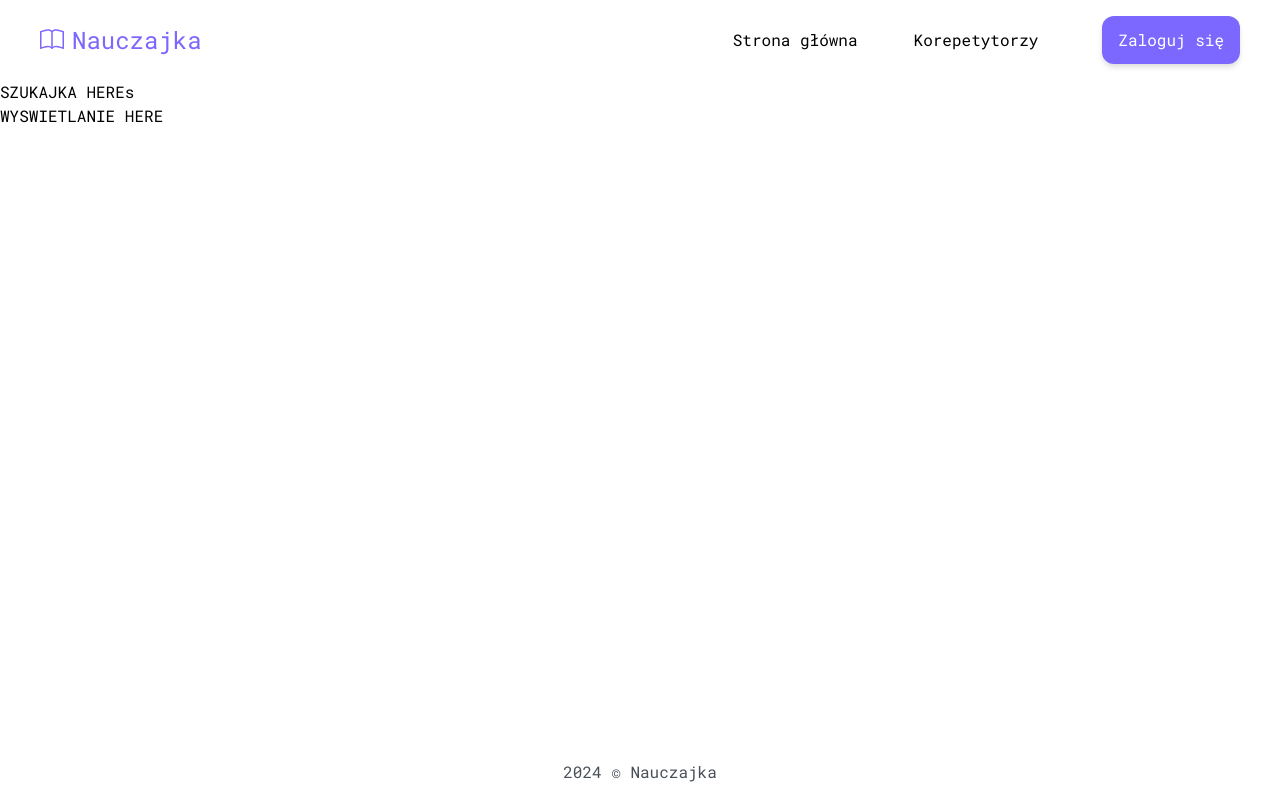
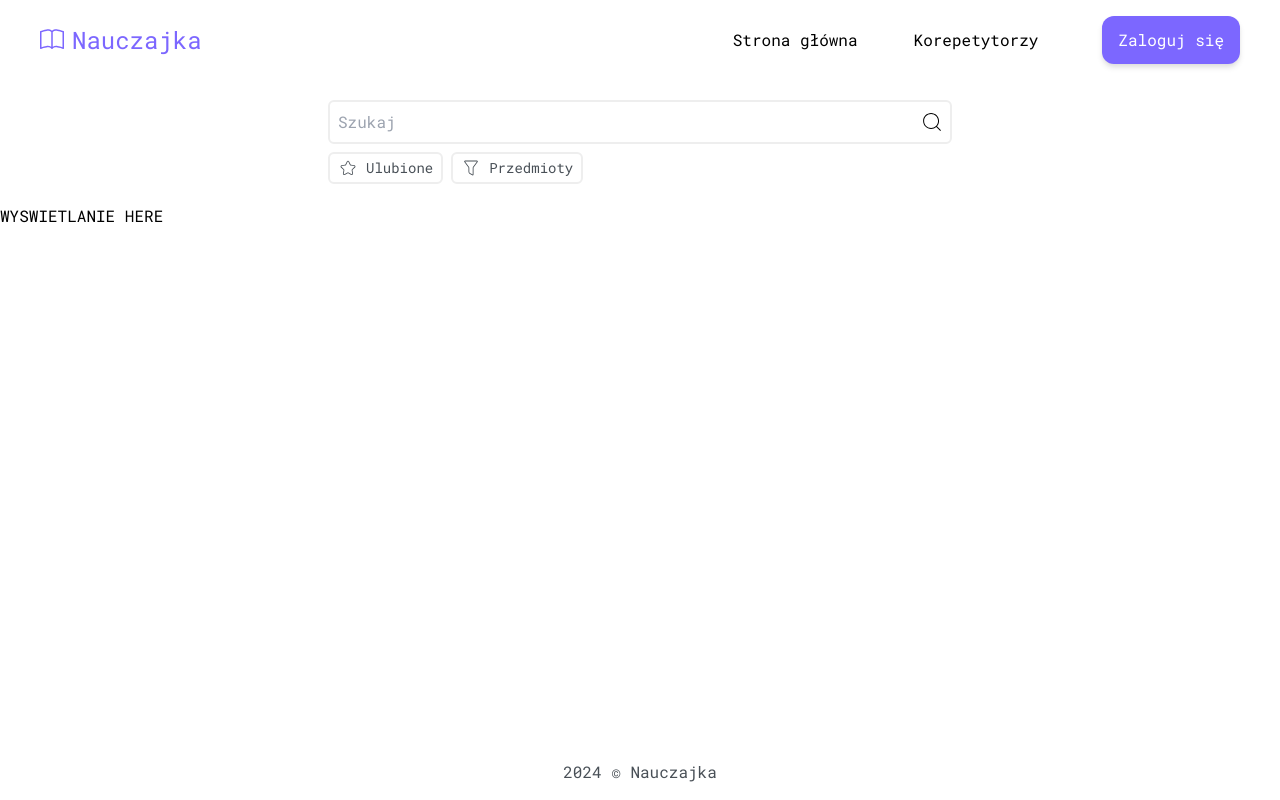
Before and after one commit to ProOnDesk/nauczajka-front-react, a React (Vite) app: page /instructors in a window 1280 px wide. Built offline with nearby package versions, Linux system fonts and the light colour scheme; no server answers.

Commit message:
search tab UI and getAllTuttorsApi and hook

```diff
--- a/src/features/TutorSearch/SearchContainer.jsx
+++ b/src/features/TutorSearch/SearchContainer.jsx
@@ -1,9 +1,39 @@
-function SearchContainer() {
-    return (
-        <div>
-            SZUKAJKA HEREs
-        </div>
-    )
+import { CiFilter, CiStar } from 'react-icons/ci';
+import SearchInput from './SearchInput';
+
+function SearchContainer({ search, onSearch, onClick }) {
+	function handleSearch(e) {
+		onSearch(e.target.value);
+	}
+	return (
+		<div className='w-full sm400:w-3/4 md:w-1/2 px-2 mx-auto py-5 flex flex-col gap-2'>
+			<SearchInput
+				onChange={(e) => handleSearch(e)}
+				onClick={onClick}
+				placeholder={'Szukaj'}
+				value={search}
+			/>
+
+			<div className='flex flex-row flex-wrap gap-2 text-sm'>
+				<button className='px-2 py-1 bg-white rounded-md border-whiteHover border-2 text-gray'>
+					<p className='flex items-center gap-2'>
+						<span className='text-xl'>
+							<CiStar />
+						</span>
+						Ulubione
+					</p>
+				</button>
+				<button className='px-2 py-1 bg-white rounded-md border-whiteHover border-2 text-gray'>
+					<p className='flex items-center gap-2'>
+						<span className='text-xl'>
+							<CiFilter />
+						</span>
+						Przedmioty
+					</p>
+				</button>
+			</div>
+		</div>
+	);
 }
 
-export default SearchContainer
+export default SearchContainer;
--- /dev/null
+++ b/src/features/TutorSearch/SearchInput.jsx
@@ -0,0 +1,26 @@
+import { CiSearch } from 'react-icons/ci';
+
+function SearchInput({ placeholder, value, onChange, onClick }) {
+	return (
+		<div className='relative flex'>
+			<input
+				type='text'
+				placeholder={placeholder}
+				className='w-full border-whiteHover border-2 rounded-md p-2 focus:outline-none focus:border-mainPurple pr-8'
+				value={value}
+				onChange={onChange}
+			/>
+			<button
+				type='button'
+				onClick={onClick}
+				className='absolute right-0 h-full flex items-center px-2 text-2xl'
+			>
+				<span>
+					<CiSearch />
+				</span>
+			</button>
+		</div>
+	);
+}
+
+export default SearchInput;
--- a/src/features/TutorSearch/useGetAllTutors.js
+++ b/src/features/TutorSearch/useGetAllTutors.js
@@ -4,15 +4,21 @@ import toast from 'react-hot-toast';
 
 export function useGetAllTutors() {
 	const {
+		data: allTutors,
 		mutate: showTutors,
 		isPending: isShowingTutors,
 		isSuccess: isTutorsShowed,
 	} = useMutation({
-		mutationFn: getAllTutorsApi,
+		mutationFn: (variables) => {
+			return getAllTutorsApi(variables);
+		},
+		onSuccess: (data) => {
+			console.log(data);
+		},
 		onError: (err) => {
 			const error = JSON.parse(err.message);
 			toast.error(error.email[0]);
 		},
 	});
-	return { showTutors, isShowingTutors, isTutorsShowed };
+	return { allTutors, showTutors, isShowingTutors, isTutorsShowed };
 }
--- a/src/pages/InstructorsPage.jsx
+++ b/src/pages/InstructorsPage.jsx
@@ -1,10 +1,38 @@
+import { useEffect, useState } from 'react';
 import SearchContainer from '../features/TutorSearch/SearchContainer';
 import ShowTutorsContainer from '../features/TutorSearch/ShowTutorsContainer';
+import { useGetAllTutors } from '../features/TutorSearch/useGetAllTutors';
 
 function InstructorsPage() {
+	const { showTutors, allTutors } = useGetAllTutors();
+	const [search, setSearch] = useState('');
+
+	useEffect(() => {
+		showTutors({
+			searchByFullName: '',
+			avgRatingGt: '',
+			avgRatingLt: '',
+			skills: [],
+		});
+	}, [showTutors]);
+
+	function searchTutors() {
+		showTutors({
+			searchByFullName: '',
+			avgRatingGt: '',
+			avgRatingLt: '',
+			skills: [],
+		});
+		return () => showTutors();
+	}
+
 	return (
 		<div className='mx-auto max-w-7xl w-full'>
-			<SearchContainer />
+			<SearchContainer
+				search={search}
+				onSearch={setSearch}
+				onClick={searchTutors}
+			/>
 			<ShowTutorsContainer />
 		</div>
 	);
--- a/src/services/apiTutorsInfo.js
+++ b/src/services/apiTutorsInfo.js
@@ -6,21 +6,27 @@ export async function getAllTutors({
 	searchByFullName,
 	skills,
 }) {
-	const response = await fetch(API_KEY + '/api/user/tutor/search/', {
-		method: 'GET',
-		headers: {
-			'Content-Type': 'application/json',
-		},
-		body: JSON.stringify({
-			avg_rating__gt: avgRatingGt,
-			avg_rating__lt: avgRatingLt,
-			search_by_full_name: searchByFullName,
-			skills: skills,
-		}),
-	});
+	let skillsList = '';
+	if (skills.length > 0) {
+		skillsList = skills.reduce((acc, skill) => {
+			return acc.concat('&skills=', skill);
+		}, '');
+	}
+
+	const response = await fetch(
+		API_KEY +
+			`/api/user/tutor/search/?avg_rating__gt=${avgRatingGt}&avg_rating__lt=${avgRatingLt}&search_by_full_name=${searchByFullName}${skillsList}`,
+		{
+			method: 'GET',
+			headers: {
+				'Content-Type': 'application/json',
+			},
+		}
+	);
 
 	if (response.ok) {
 		const data = await response.json();
+		console.log(data);
 		return data;
 	} else {
 		const bodyText = await response.text();
```
